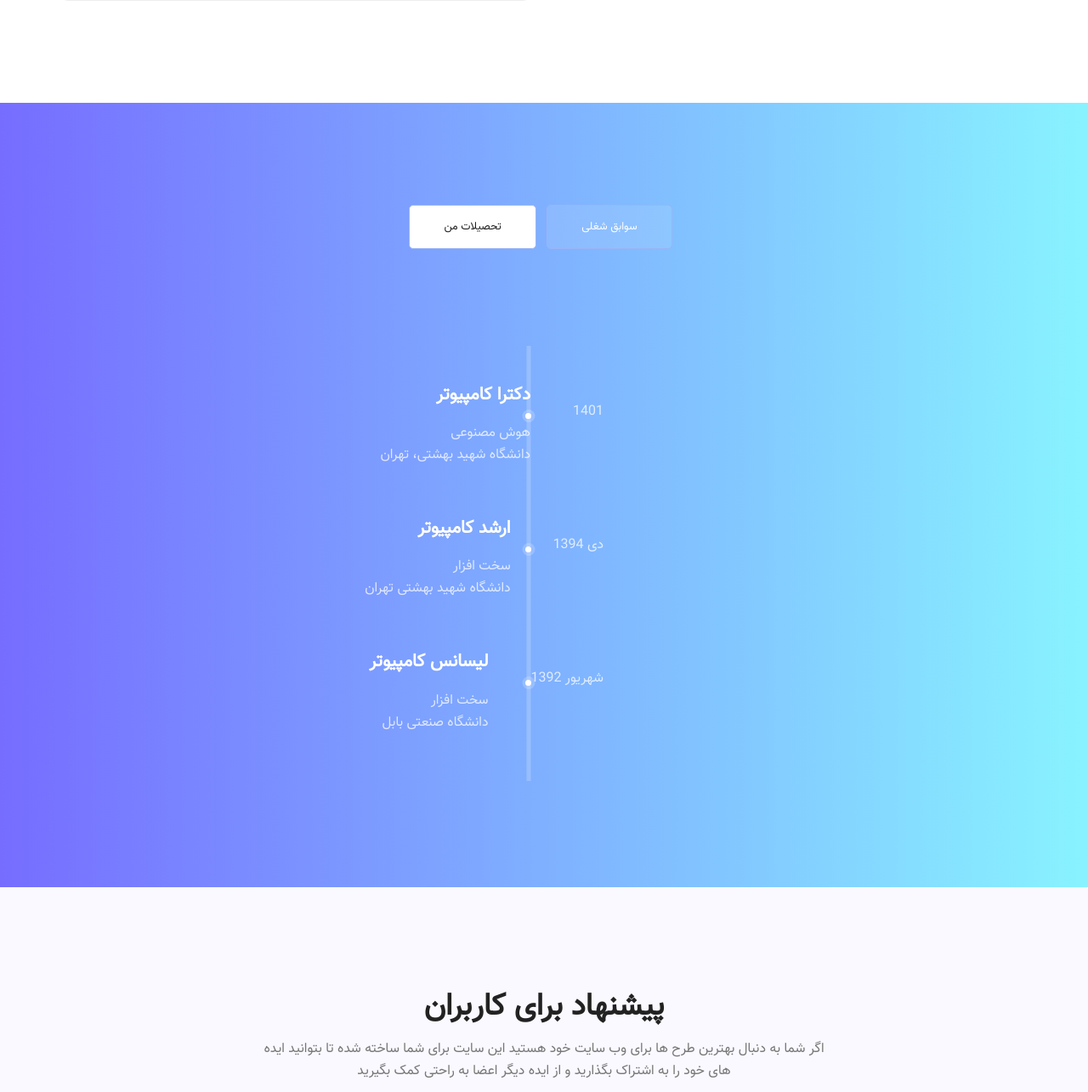
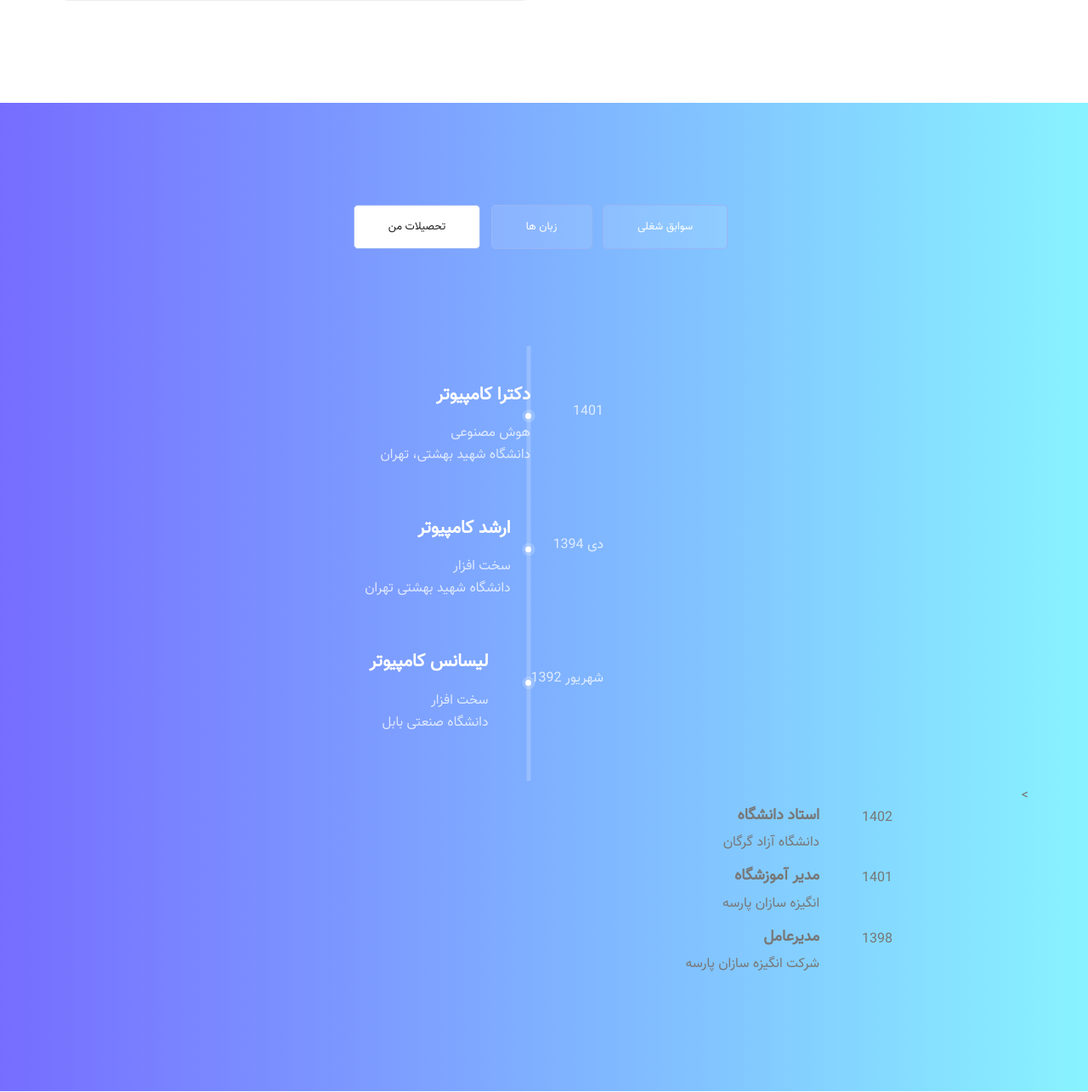
Before and after one commit to hasanhasanhaji/my_cv_website, a Django app: page / in a window 1280 px wide. Shown: the part 1440-2725 px from the top of the page at 85% size. Run offline with Django 5.2, Linux system fonts and the light colour scheme; some libraries are stand-ins or nearby versions.

Commit message:
add something to render
add context to render html
add languages to the template

```diff
--- a/cvweb/views.py
+++ b/cvweb/views.py
@@ -2,8 +2,15 @@ from django.shortcuts import render
 
 # Create your views here.
 
+
 def index_view(request):
-    return render(request, 'website/index.html')
+    context = {'name': 'حسن حاجی محمدی',
+               'prompt': 'سلام، بنده',
+               'dis': 'برنامه نویس، کارآفرین و مدرس دانشگاه هستم.',
+               'education': 'دکترای کامپیوتر گرایش هوش مصنوعی'
+               }
+
+    return render(request, 'website/index.html', context)
 
 
 def about_view(request):
--- a/templates/website/index.html
+++ b/templates/website/index.html
@@ -13,10 +13,10 @@
 							</div>
 							<div class="media-body" >
 								<div class="personal_text txt_al_ps" >
-									<h5>سلام، بنده  </h5>
-									<h3>حسن حاجی محمدی </h3>
-									<h4>برنامه نویس، کارآفرین و مدرس دانشگاه هستم.</h4>
-									<p>دکترای کامپیوتر گرایش هوش مصنوعی</p>
+									<h5>{{prompt}}  </h5>
+									<h3> {{name}} </h3>
+									<h4>{{dis}}</h4>
+									<p>{{education}}</p>
 									<ul class="list basic_info" style="text-align: right;" >
 										<li> <a href="#"><i class="lnr lnr-calendar-full"  ></i><span class="spn_ic">10 تیر 1370</span></a></li>
 										<li><a href="#"><i class="lnr lnr-phone-handset"></i><span class="spn_ic"> 09111717547</span></a></li>
@@ -130,6 +130,9 @@
 							<a class="nav-link " id="profile-tab" data-toggle="tab" href="#profile" role="tab" aria-controls="profile" aria-selected="false">سوابق شغلی</a>
 						</li>
 						<li class="nav-item">
+							<a class="nav-link " id="language-tab" data-toggle="tab" href="#language" role="tab" aria-controls="language" aria-selected="false">زبان ها</a>
+						</li>
+						<li class="nav-item">
 							<a class="nav-link active" id="home-tab" data-toggle="tab" href="#home" role="tab" aria-controls="home" aria-selected="true">تحصیلات من</a>
 						</li>
 
@@ -175,7 +178,48 @@
 								</li>
 							</ul>
 						</div>
-						<div class="tab-pane fade show  " id="profile" role="tabpanel" aria-labelledby="profile-tab">
+						<div class="tab-pane fade show  " id="language" role="tabpanel" aria-labelledby="language-tab">
+							<ul class="list" >
+								<li>
+									<span></span>
+									<div class="media">
+										<div class="d-flex tabs-s">
+											<p> 1</p>
+										</div>
+										<div class="media-body">
+											<h4>زبان انگلیسی</h4>
+											<p> <br /></p>
+										</div>
+									</div>
+								</li>
+								<li>
+									<span></span>
+									<div class="media">
+										<div class="d-flex tabs-s">
+											<p> 2</p>
+										</div>
+										<div class="media-body">
+											<h4>زبان عربی</h4>
+											<p ><br /></p>
+										</div>
+									</div>
+								</li>
+								<li>
+								<span></span>
+									<div class="media">
+										<div class="d-flex tabs-s">
+											<p>3
+												 </p>
+										</div>
+										<div class="media-body">
+											<h4>زبان فرانسه</h4>
+											<p> <br /></p>
+										</div>
+									</div>
+								</li>
+							</ul>
+						</div>
+						>
 							<ul class="list" >
 								<li>
 									<span></span>
```
